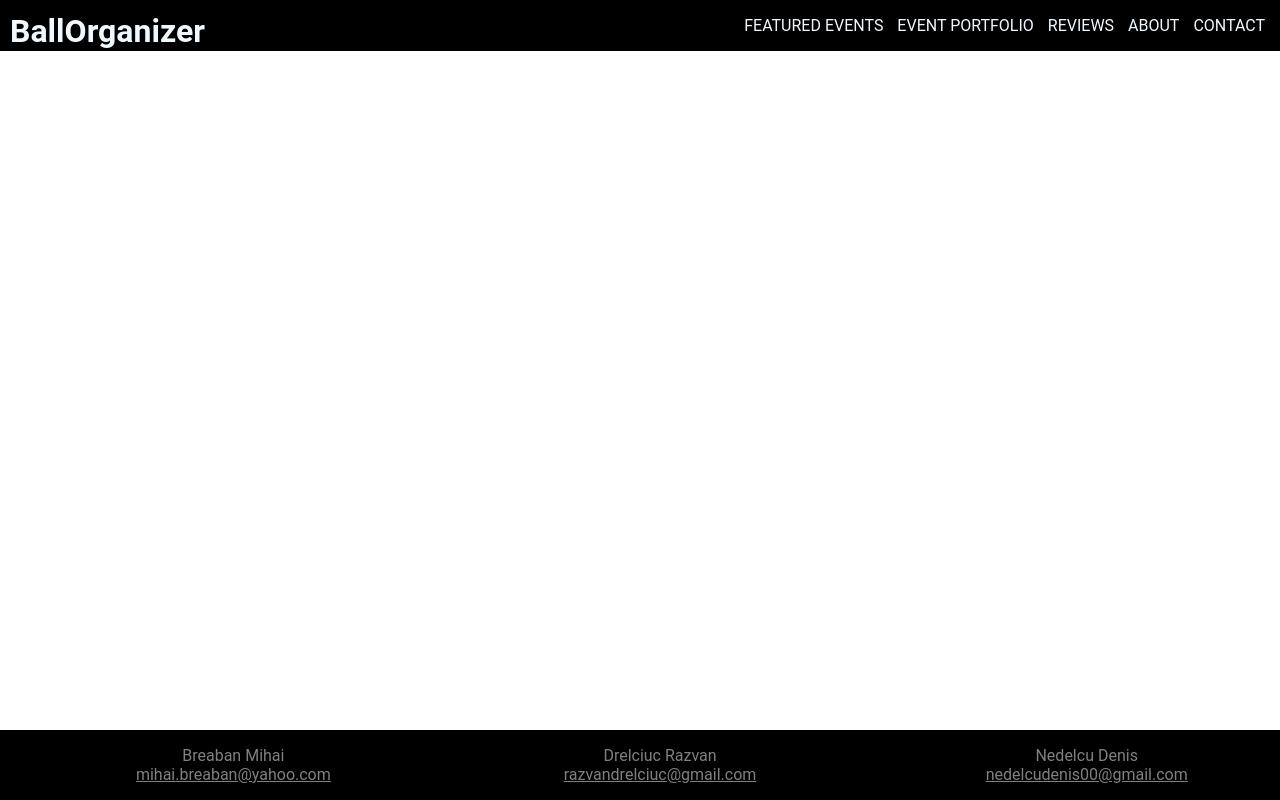
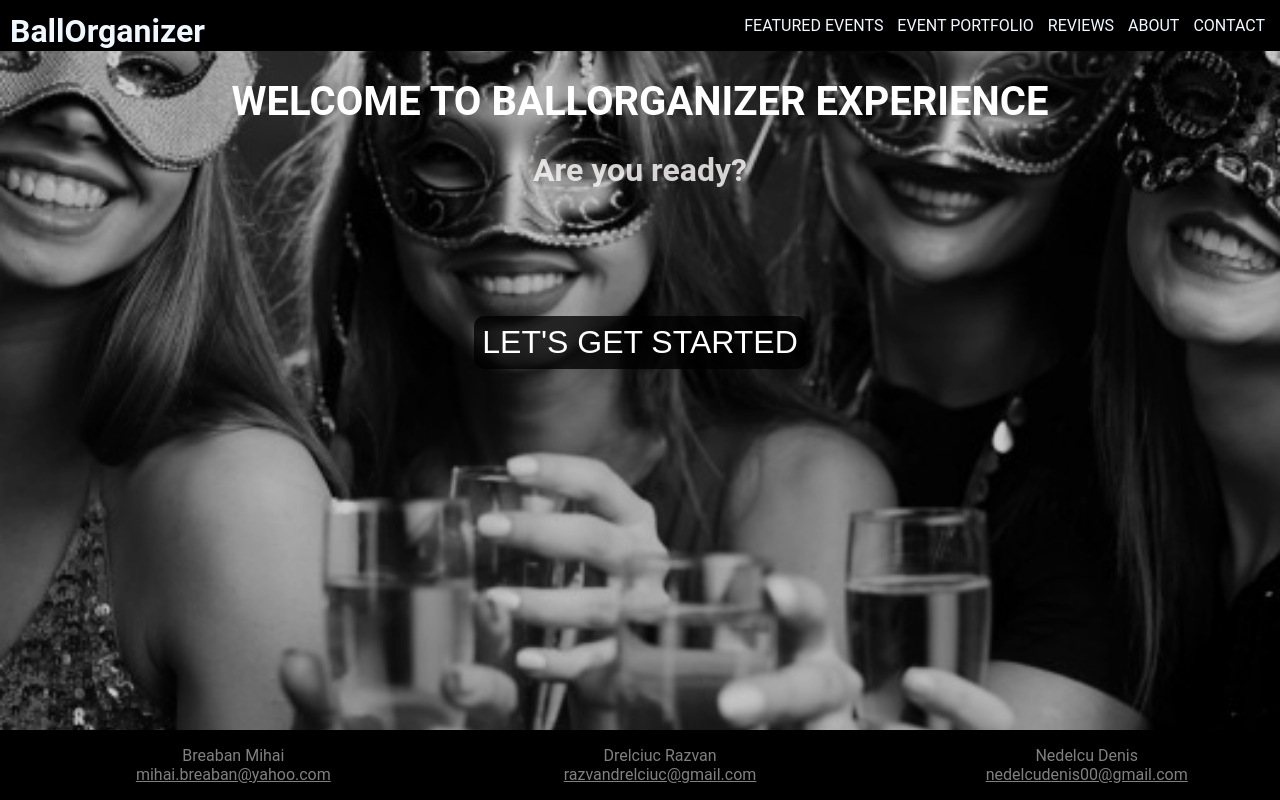
Before and after one commit to breabanmihaiE4/Proiect_MaBOr_E4, a plain HTML site: page pages/BallOrganizer.html in a window 1280 px wide. Drawn offline with Linux system fonts and the light colour scheme.

Commit message:
homepage

```diff
--- a/pages/BallOrganizer.html
+++ b/pages/BallOrganizer.html
@@ -5,6 +5,7 @@
     <meta http-equiv="X-UA-Compatible" content="IE=edge">
     <meta name="viewport" content="width=device-width, initial-scale=1.0">
     <link rel="stylesheet" href="../styles/template.css">
+    <link rel="stylesheet" href="../styles/ballOrganizer.css">
     <title>Masquerade Ball Smart Organizer</title>
 </head>
 <body>
@@ -24,13 +25,13 @@
     </div>
 
     <div class="main">
-        <!-- <h1>Lorem ipsum dolor sit amet, consectetur adipisicing elit. Ea perferendis consequatur repudiandae, delectus quis corrupti fuga vel placeat, temporibus quas, suscipit iusto dignissimos culpa itaque id eos necessitatibus sapiente. Ullam!</h1>
-        <h1>Lorem ipsum dolor sit amet, consectetur adipisicing elit. Ea perferendis consequatur repudiandae, delectus quis corrupti fuga vel placeat, temporibus quas, suscipit iusto dignissimos culpa itaque id eos necessitatibus sapiente. Ullam!</h1>
-        <h1>Lorem ipsum dolor sit amet, consectetur adipisicing elit. Ea perferendis consequatur repudiandae, delectus quis corrupti fuga vel placeat, temporibus quas, suscipit iusto dignissimos culpa itaque id eos necessitatibus sapiente. Ullam!</h1>
-        <h1>Lorem ipsum dolor sit amet, consectetur adipisicing elit. Ea perferendis consequatur repudiandae, delectus quis corrupti fuga vel placeat, temporibus quas, suscipit iusto dignissimos culpa itaque id eos necessitatibus sapiente. Ullam!</h1>
-        <h1>Lorem ipsum dolor sit amet, consectetur adipisicing elit. Ea perferendis consequatur repudiandae, delectus quis corrupti fuga vel placeat, temporibus quas, suscipit iusto dignissimos culpa itaque id eos necessitatibus sapiente. Ullam!</h1>
-        <h1>Lorem ipsum dolor sit amet, consectetur adipisicing elit. Ea perferendis consequatur repudiandae, delectus quis corrupti fuga vel placeat, temporibus quas, suscipit iusto dignissimos culpa itaque id eos necessitatibus sapiente. Ullam!</h1> -->
+
+        <h1 class="title">Welcome To BallOrganizer Experience</h1>
+        <h2 class="note">Are you ready?</h2>
+        <div class="buttonsection">
+            <button id ="btn"> Let's get started </button>
     </div>
+     </div>
 
     <div class="contact">
         <ul class="authors">
--- a/styles/ballOrganizer.css
+++ b/styles/ballOrganizer.css
@@ -0,0 +1,49 @@
+.title{
+    font-size: 2.5rem;
+    text-transform: uppercase;
+    color: rgb(255, 255, 255);
+    margin-bottom: .5rem;
+    text-align: center;
+  }
+  .note{
+    font-size: 2rem;
+    color: rgba(240, 234, 234, 0.779);
+    font-style:normal;
+      color: rgba(246, 242, 242, 0.854);
+      text-align: center;
+
+
+  }
+
+  body {
+    background-image: url(../images/login_background.jpeg);
+    background-position: center center;
+    background-repeat: no-repeat;
+    background-size: cover;
+    background-attachment: fixed;
+    box-shadow: inset 0 0 0 1000px rgba(0, 0, 0, 0.2);
+    color: aliceblue;
+  }
+
+  .buttonsection{
+    text-align: center;
+
+    width: auto;
+    height: auto;
+    padding-top: 100px;
+
+    }
+    #btn{
+    font-size: 25px;
+    text-align: center;
+    font-style: normal;
+    text-transform: uppercase;
+    font-weight: 100;
+    font-size:2em;
+    background-color: rgba(0, 0, 0, 0.779);
+    border: .3px  rgb(60, 55, 56);
+    border-radius: 10px;
+    color: #fff;
+    padding: 8px
+
+}
```
